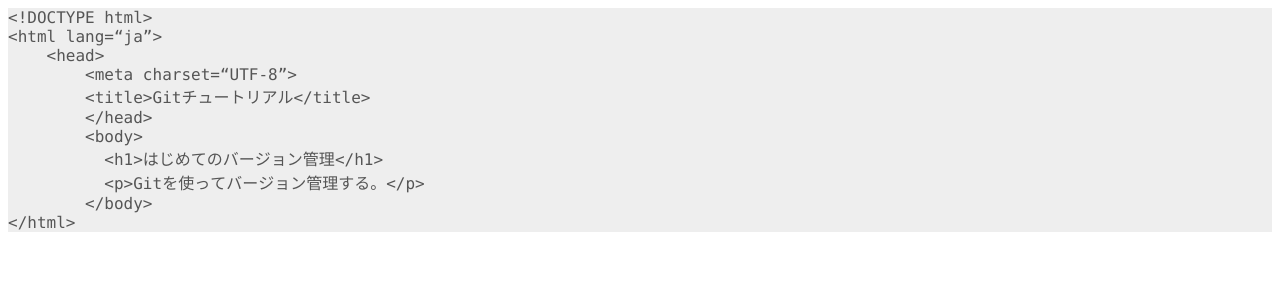
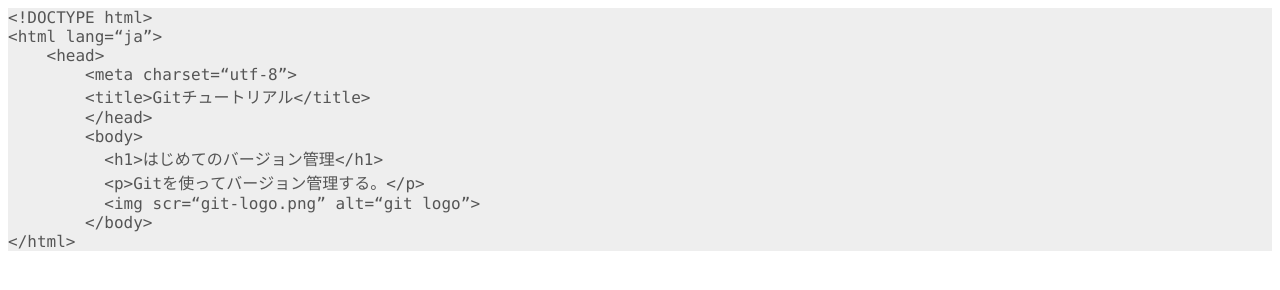
Before and after one commit to chikakobilitis7/first-git, a plain HTML site: page index.html in a window 1280 px wide. Drawn offline with Linux system fonts and the light colour scheme.

Commit message:
add git-logo image

```diff
--- a/index.html
+++ b/index.html
@@ -7,7 +7,7 @@
   <meta name="Generator" content="Cocoa HTML Writer">
   <meta name="CocoaVersion" content="1561.61">
   <style type="text/css">
-    p.p1 {margin: 0.0px 0.0px 0.0px 0.0px; line-height: 22.0px; font: 16.0px Menlo; color: #555555; -webkit-text-stroke: #555555; background-color: #eeeeee}
+    p.p1 {margin: 0.0px 0.0px 0.0px 0.0px; line-height: 19.0px; font: 16.0px Menlo; color: #555555; -webkit-text-stroke: #555555; background-color: #eeeeee}
     span.s1 {font-kerning: none}
     span.s2 {font: 16.0px 'Hiragino Sans'; font-kerning: none}
   </style>
@@ -16,12 +16,13 @@
 <p class="p1"><span class="s1">&lt;!DOCTYPE html&gt;</span></p>
 <p class="p1"><span class="s1">&lt;html lang=“ja”&gt;</span></p>
 <p class="p1"><span class="s1"><span class="Apple-converted-space">    </span>&lt;head&gt;</span></p>
-<p class="p1"><span class="s1"><span class="Apple-converted-space">        </span>&lt;meta charset=“UTF-8”&gt;</span></p>
+<p class="p1"><span class="s1"><span class="Apple-converted-space">        </span>&lt;meta charset=“utf-8”&gt;</span></p>
 <p class="p1"><span class="s1"><span class="Apple-converted-space">        </span>&lt;title&gt;Git</span><span class="s2">チュートリアル</span><span class="s1">&lt;/title&gt;</span></p>
 <p class="p1"><span class="s1"><span class="Apple-converted-space">        </span>&lt;/head&gt;</span></p>
 <p class="p1"><span class="s1"><span class="Apple-converted-space">        </span>&lt;body&gt;</span></p>
 <p class="p1"><span class="s1"><span class="Apple-converted-space">          </span>&lt;h1&gt;</span><span class="s2">はじめてのバージョン管理</span><span class="s1">&lt;/h1&gt;</span></p>
 <p class="p1"><span class="s1"><span class="Apple-converted-space">          </span>&lt;p&gt;Git</span><span class="s2">を使ってバージョン管理する。</span><span class="s1">&lt;/p&gt;</span></p>
+<p class="p1"><span class="s1"><span class="Apple-converted-space">          </span>&lt;img scr=“git-logo.png” alt=“git logo”&gt;</span></p>
 <p class="p1"><span class="s1"><span class="Apple-converted-space">        </span>&lt;/body&gt;</span></p>
 <p class="p1"><span class="s1">&lt;/html&gt;</span></p>
 </body>
```
Also changed, not shown: git-logo.png (added).
